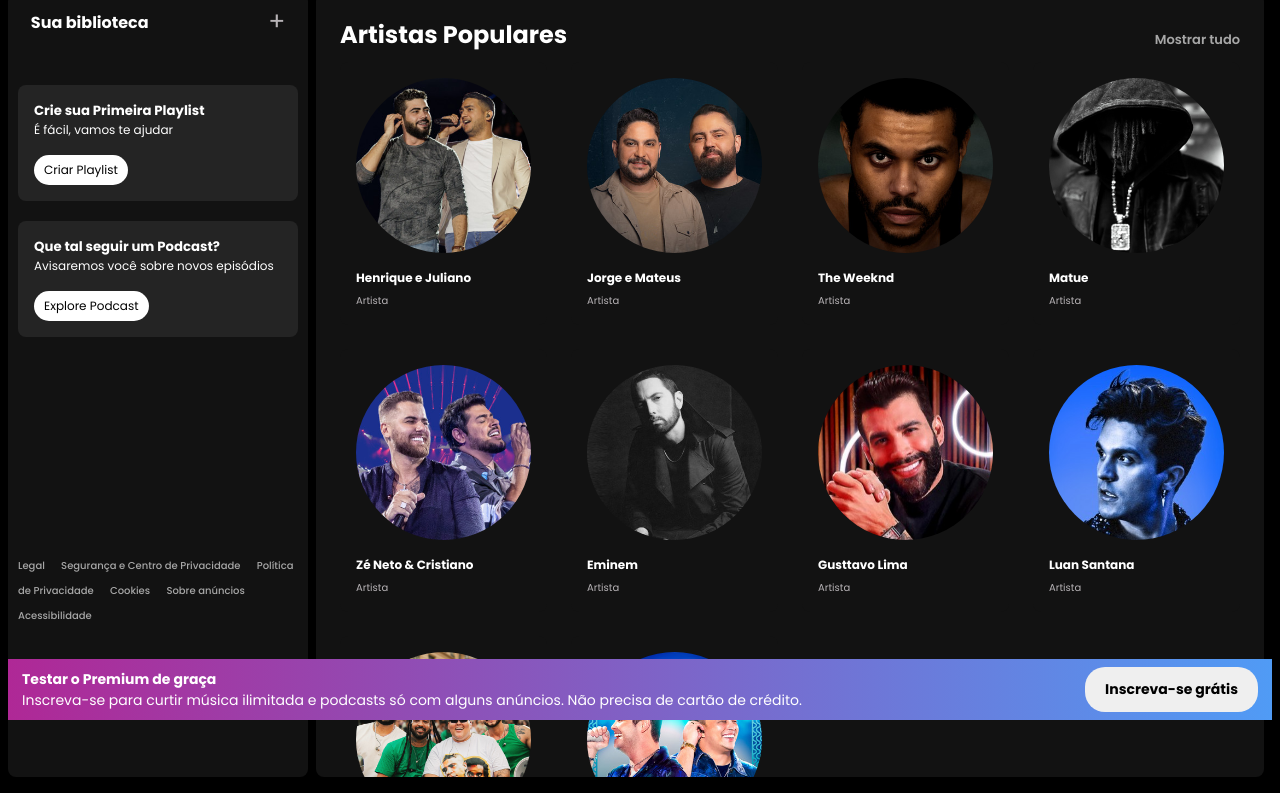
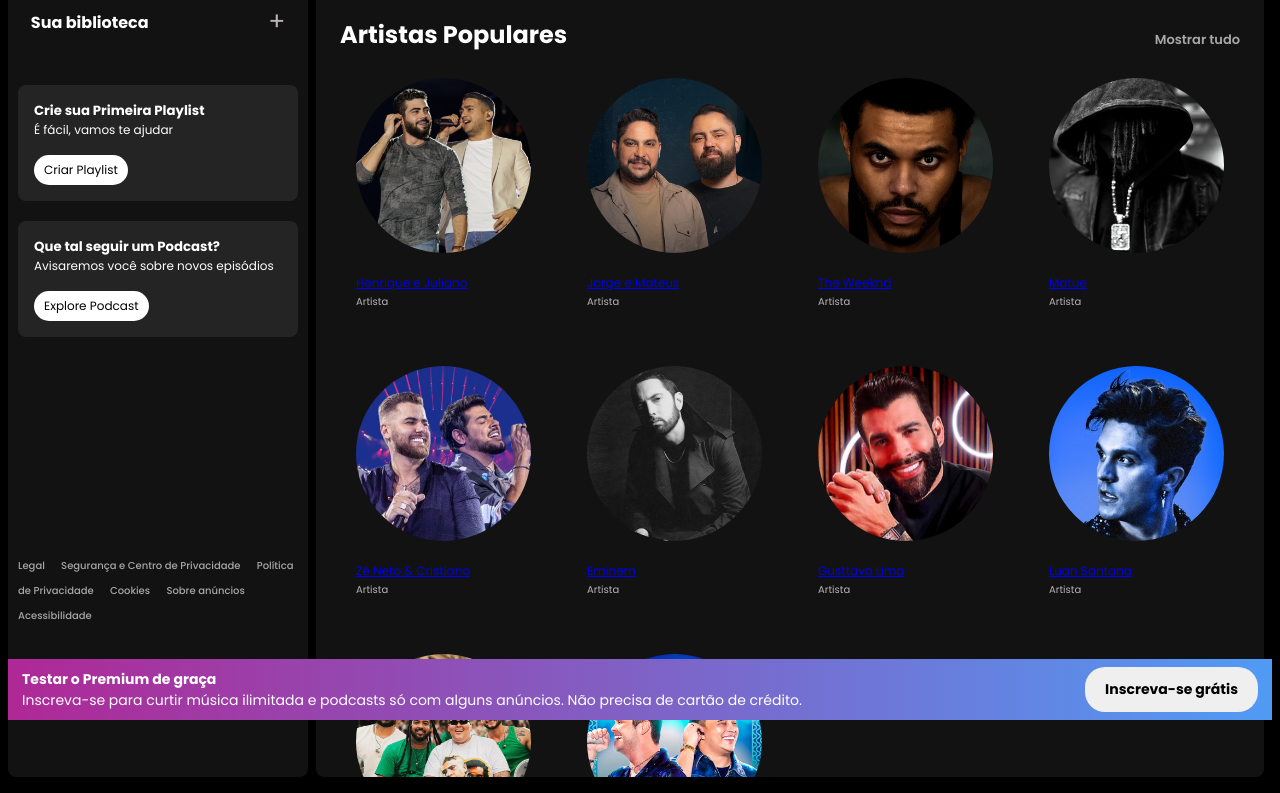
Before and after one commit to gabrielschug/pagina-web__replica_spotify, a plain HTML site: page index.html in a window 1280 px wide. Shown: the part 72-865 px from the top of the page. Drawn offline with Linux system fonts and the light colour scheme.

Commit message:
Incluindo link no Botão de Artista

```diff
--- a/index.html
+++ b/index.html
@@ -61,7 +61,7 @@
         </div>
         <div class="nav__footer">
           <!-- Links Rodapé -->
-          <a href="https://open.spotify.com/intl-pt/artist/1Xyo4u8uXC1ZmMpatF05PJ">Legal</a>
+          <a href="">Legal</a>
           <a href="">Segurança e Centro de Privacidade</a>
           <a href="">Política de Privacidade</a>
           <a href="">Cookies</a>
--- a/scripts.js
+++ b/scripts.js
@@ -36,7 +36,7 @@ document.addEventListener('DOMContentLoaded', () => {
         artistCard.innerHTML = `
             <img src="${artist.image}" alt="imagem do ${artist.name}">
             <div>
-            <h3>${artist.name}</h3>
+            <a href="${artist.link}">${artist.name}</a>
             <p>Artista</p>
             </div>
         `
--- a/style.css
+++ b/style.css
@@ -289,9 +289,10 @@ background-color: #282828;
 
 
 
-.artist__card h3, .album__card h3 {
+.artist__card a, .album__card a {
 font-size: 12px;
 margin-bottom: 6px;
+
 }
 .artist__card p, .album__card p {
 font-size: 10px;
```
